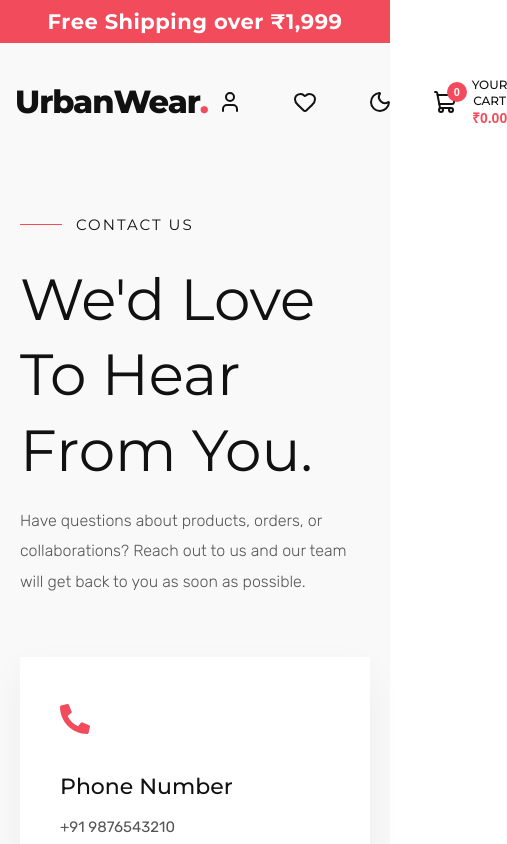
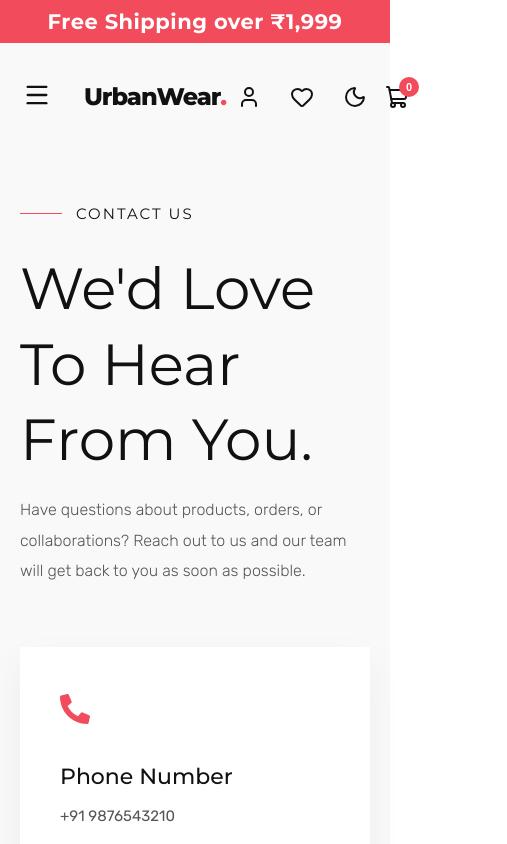
Before and after one commit to jayagrawal-petabyte/BrainMint_Clothing_Project, a React (Vite) app in the folder frontend/: page /contact in a window 390 px wide. Shown: the top 844 px of the page, 507 px wide, since content can reach past the window. Built offline with nearby package versions, Linux system fonts and the light colour scheme.

Commit message:
feat: add mobile hamburger menu and optimize responsive layout

```diff
--- a/frontend/src/components/Navbar.css
+++ b/frontend/src/components/Navbar.css
@@ -407,8 +407,84 @@
   color: var(--ltn__secondary-color, #e55472);
 }
 
+.d-lg-none {
+  display: none;
+}
+
 @media (max-width: 991px) {
   .d-none-lg {
     display: none;
   }
+
+  .d-lg-none {
+    display: block !important;
+  }
+
+  .mobile-menu-btn {
+    background: transparent;
+    border: none;
+    color: var(--ltn__heading-color);
+    cursor: pointer;
+    display: flex;
+    align-items: center;
+    justify-content: center;
+    padding: 8px;
+    margin-right: 15px;
+    order: -1; /* Move to the left of the logo if needed, but let's just leave it */
+  }
+
+  /* Make logo smaller to fit all icons */
+  .logo-text {
+    font-size: 24px;
+  }
+
+  /* Re-order navbar middle so hamburger is on left, then logo, then icons */
+  .navbar-middle-content {
+    justify-content: flex-start;
+  }
+
+  .site-logo {
+    margin-right: auto;
+    margin-left: 10px;
+  }
+
+  .header-options ul {
+    gap: 8px; /* Reduce gap between icons */
+  }
+
+  /* Hide cart text, just show icon and badge */
+  .mini-cart-info {
+    display: none;
+  }
+
+  /* Dropdown mobile menu */
+  .mobile-menu-active {
+    display: block !important;
+    position: absolute;
+    top: 100%;
+    left: 0;
+    width: 100%;
+    background: var(--white-7);
+    border-top: 1px solid var(--border-color-1);
+    box-shadow: 0px 5px 15px rgba(0,0,0,0.05);
+    z-index: 99;
+  }
+
+  .mobile-menu-active .main-menu > ul {
+    display: flex;
+    flex-direction: column;
+    padding: 20px 0;
+  }
+
+  .mobile-menu-active .main-menu > ul > li {
+    margin: 0;
+    padding: 0;
+    border-bottom: 1px solid rgba(0,0,0,0.05);
+  }
+
+  .mobile-menu-active .main-menu > ul > li > a {
+    padding: 15px 30px;
+    display: block;
+    width: 100%;
+  }
 }
--- a/frontend/src/components/Navbar.jsx
+++ b/frontend/src/components/Navbar.jsx
@@ -1,5 +1,5 @@
 import { Link, useNavigate } from 'react-router-dom';
-import { Search, User, ShoppingCart, Phone, Heart, Sun, Moon } from 'lucide-react';
+import { Search, User, ShoppingCart, Phone, Heart, Sun, Moon, Menu, X } from 'lucide-react';
 import { useCart } from '../context/CartContext';
 import { useState, useEffect } from "react";
 import CartDrawer from "./CartDrawer";
@@ -13,6 +13,7 @@ const Navbar = () => {
   const { user, isLoggedIn, logout } = useAuth();
   const navigate = useNavigate();
   const [isCartOpen, setIsCartOpen] = useState(false);
+  const [isMobileMenuOpen, setIsMobileMenuOpen] = useState(false);
   const [isNavbarHidden, setIsNavbarHidden] = useState(false);
   const [lastScrollY, setLastScrollY] = useState(0);
 
@@ -52,6 +53,10 @@ const Navbar = () => {
                 <span className="logo-text">UrbanWear<span className="logo-dot">.</span></span>
               </Link>
             </div>
+
+            <button className="mobile-menu-btn d-lg-none" onClick={() => setIsMobileMenuOpen(!isMobileMenuOpen)}>
+              {isMobileMenuOpen ? <X size={28} /> : <Menu size={28} />}
+            </button>
 
             <div className="header-contact-search d-none-lg">
               <div className="header-feature-item">
@@ -139,7 +144,7 @@ const Navbar = () => {
         </div>
       </div>
 
-      <div className="navbar-bottom d-none-lg">
+      <div className={`navbar-bottom ${isMobileMenuOpen ? 'mobile-menu-active' : 'd-none-lg'}`}>
         <div className="container">
           <nav className="main-menu">
             <ul>
```
